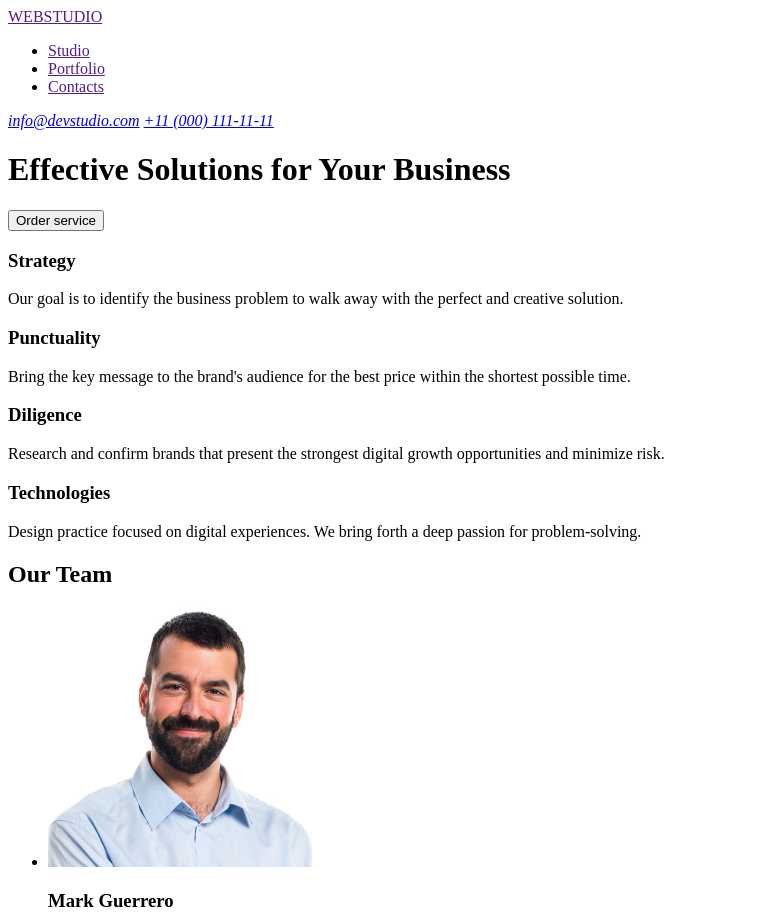
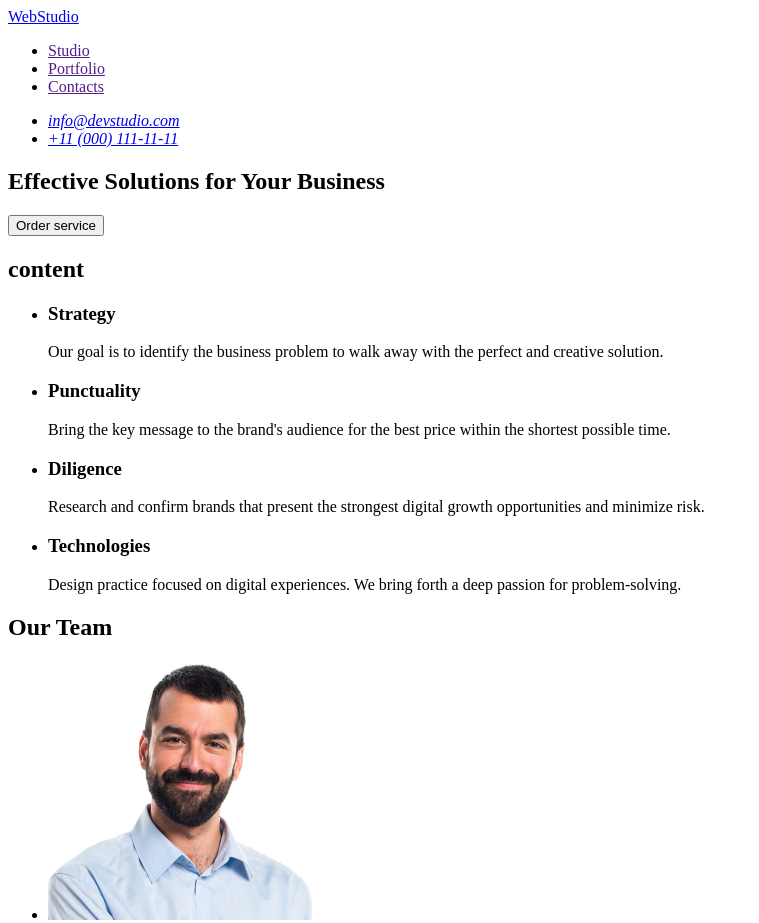
Before and after one commit to nataliia-holub/goit-markup-hw-01, a plain HTML site: page index.html in a window 1280 px wide. Shown: the top 923 px of the page, without its empty margins (0-759 px from the left). Drawn offline with Linux system fonts and the light colour scheme.

Commit message:
second_try

```diff
--- a/index.html
+++ b/index.html
@@ -4,13 +4,13 @@
 <head>
     <meta charset="UTF-8">
     <meta name="viewport" content="width=device-width, initial-scale=1.0">
-    <title>WEBSTUDIO</title>
+    <title>WebStudio</title>
 </head>
 
 <body>
     <header>
         <nav>
-            <a href="">WEBSTUDIO</a>
+            <a href=”./index.html”>WebStudio</a>
             <ul>
                 <li><a href="">Studio</a></li>
                 <li><a href="">Portfolio</a></li>
@@ -18,37 +18,59 @@
             </ul>
         </nav>
         <address>
-            <a href="mailto:info@devstudio.com" rel="noopener noreferrer">info@devstudio.com</a>
-            <a href="tel:+110001111111" rel="noopener noreferrer">+11 (000) 111-11-11</a>
+            <ul>
+                <li> <a href=”mailto:info@devstudio.com” rel="noopener noreferrer">info@devstudio.com</a> </li>
+                <li> <a href="tel:+110001111111" rel="noopener noreferrer">+11 (000) 111-11-11</a> </li>
+            </ul>
         </address>
     </header>
 
 
     <main>
-
+        <section>
             <h1>Effective Solutions
                 for Your Business
             </h1>
             <Button>Order service</Button>
+        </section>
 
+        <section>
+            <h2>content</h2>
+            <ul>
+                <li>
                     <h3>Strategy</h3>
-        <p>
-            Our goal is to identify the business
-            problem to walk away with the perfect and creative solution.
+
+                    <p>Our goal is to identify the business problem to walk away with the perfect and creative solution.
                     </p>
+                </li>
+
+                <li>
                     <h3>Punctuality</h3>
                     <p>
-            Bring the key message to the brand's audience for the best price within the shortest possible time.
+                        Bring the key message to the brand's audience for the best price within the shortest possible
+                        time.
                     </p>
+                </li>
+
+                <li>
                     <h3>Diligence</h3>
                     <p>
-            Research and confirm brands that present the strongest digital growth opportunities and minimize risk.
+                        Research and confirm brands that present the strongest digital growth opportunities and minimize
+                        risk.
                     </p>
+                </li>
+
+                <li>
                     <h3>Technologies</h3>
                     <p>
-            Design practice focused on digital experiences. We bring forth a deep passion for problem-solving.
+                        Design practice focused on digital experiences. We bring forth a deep passion for
+                        problem-solving.
                     </p>
+                </li>
+            </ul>
+        </section>
 
+        <section>
             <h2>Our Team</h2>
 
             <ul>
@@ -69,13 +91,13 @@
                     <p>UI Designer</p>
                 </li>
             </ul>
-
+        </section>
 
     </main>
 
 
     <footer>
-        <a href="">WEBSTUDIO</a>
+        <a href="./index.html">WebStudio</a>
         <p>Increase the flow of customers and sales for your business with digital marketing & growth solutions.</p>
     </footer>
 </body>
```
Also changed, not shown: 2 other files. Lines whose indentation alone changed are shown as unchanged.
